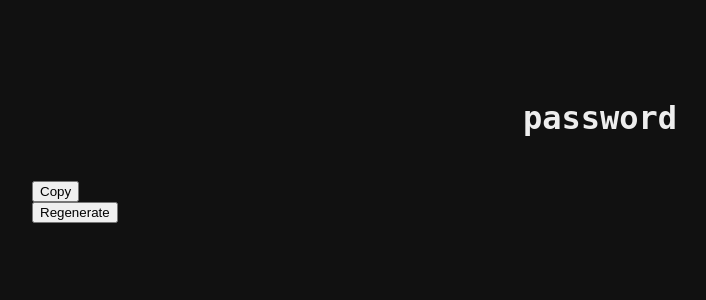
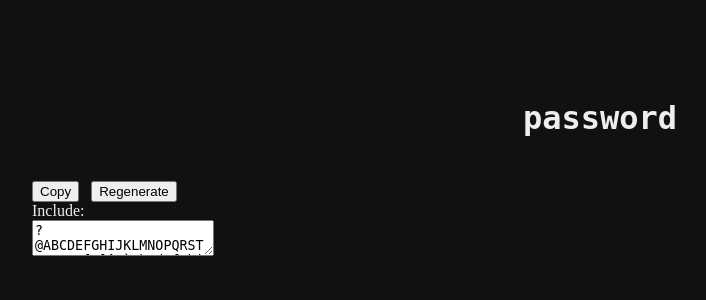
Before and after one commit to Willlumm/website, a Flask app: template templates/password.html in a window 1280 px wide. Shown: the top 300 px of the page, without its empty margins (40-746 px from the left). Run offline with Flask 3, Linux system fonts and the light colour scheme; the template is opened without the code that fills it, so the values that code supplies are empty.

Commit message:
Commit in progress changes for changing device

```diff
--- a/password_generator.py
+++ /dev/null
@@ -1,4 +0,0 @@
-from random import choices
-
-def generate_password(chars, length):
-    return "".join(choices(chars, k=length))
--- a/templates/password.html
+++ b/templates/password.html
@@ -4,12 +4,21 @@
         <title>Password Generator</title>
         <link rel="stylesheet" href="static/style.css">
     </head>
-    <body>
+    <body onload="generatePassword()">
         <h2 id="password">password</h2>
         <br>
         <button onclick="copy()">Copy</button>
+        &nbsp;
+        <button onclick="generatePassword()">Regenerate</button>
         <br>
-        <button onclick="generatePassword()">Regenerate</button>
+        <form>
+            <label for="chars">Include:</label>
+            <br>
+            <textarea id="chars" name="chars" value="!"#$%&'()*+,-./0123456789:;<=>?@ABCDEFGHIJKLMNOPQRSTUVWXYZ[\]^_`abcdefghijklmnopqrstuvwxyz{|}">
+            <br>
+            <label for="length">Length:</label>
+            <input id="length" name="length" type="number" value=64 style="width:50px">
+        </form>
     </body>
     <script>
 
@@ -18,8 +27,8 @@
         }
 
         function generatePassword() {
-            chars = ["a", "b", "c", "1", "2", "3"];
-            length = 8;
+            chars = document.getElementById("chars").value;
+            length = document.getElementById("length").value;
             password = [];
             for(let i=0; i<length; i++) {
                 password.push(chars[Math.floor(Math.random() * chars.length)]);
```
